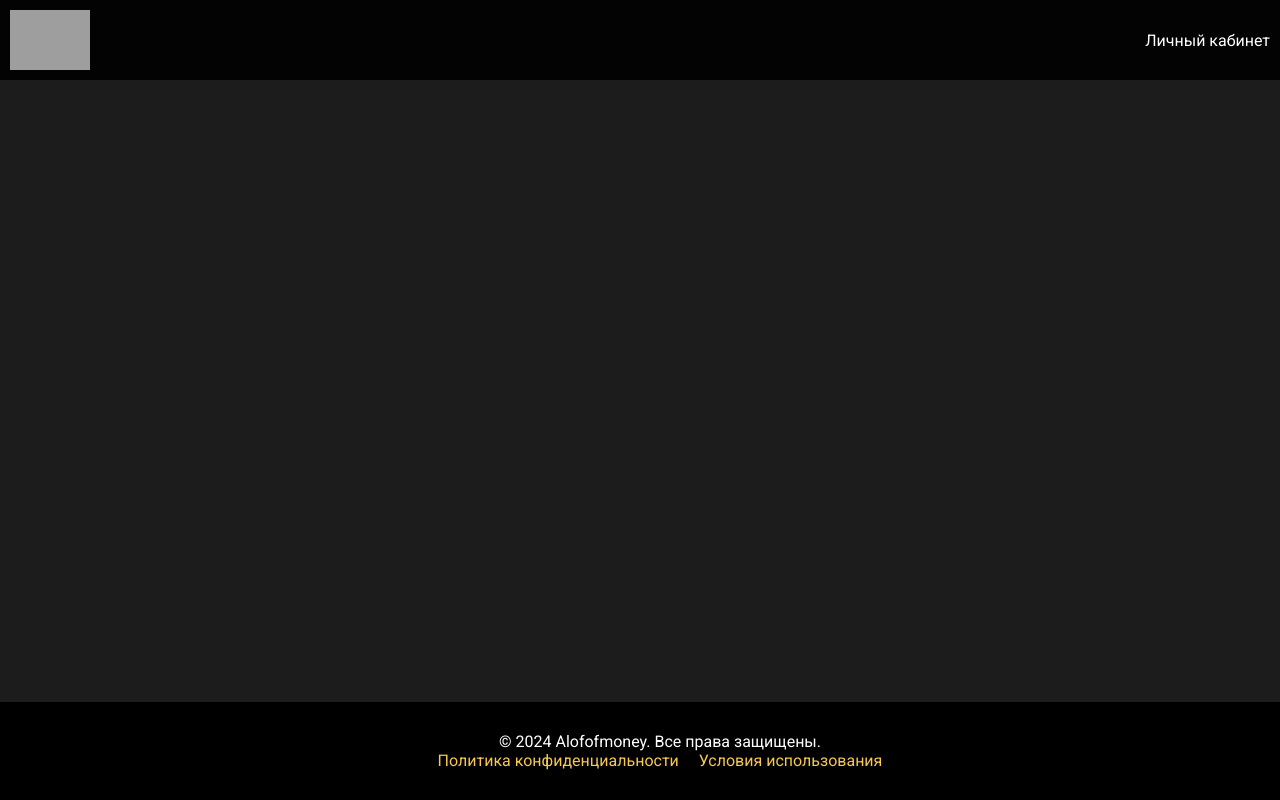
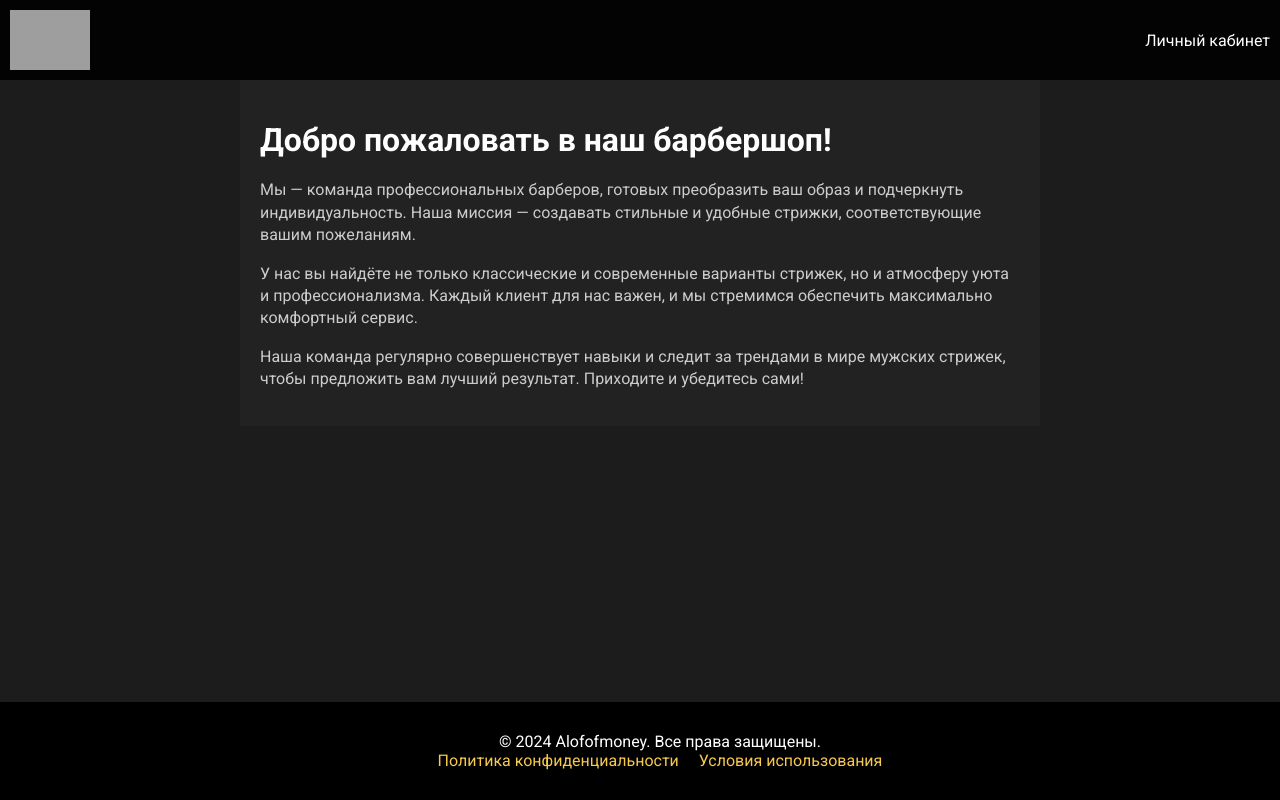
Before and after one commit to wishyoualotofmoney/frontend_barber, an Angular app: page / in a window 1280 px wide. Shown: the top 800 px of the page. Built offline with nearby package versions, Linux system fonts and the light colour scheme; grey boxes are pictures that could not be loaded.

Commit message:
текст в начальной странице

```diff
--- a/src/app/app.routes.ts
+++ b/src/app/app.routes.ts
@@ -1,8 +1,10 @@
 import { Routes } from '@angular/router';
 import { AuthComponent } from './auth/auth.component';
 import { DashboardComponent } from './dashboard/dashboard.component';
+import { MainComponent } from './main/main.component';
 
 export const appRoutes: Routes = [
+  { path: '', component: MainComponent },
   { path: '', component: AuthComponent },
   { path: 'dashboard', component: DashboardComponent },
   { path: '**', redirectTo: '' }
--- a/src/app/main/main.component.css
+++ b/src/app/main/main.component.css
@@ -0,0 +1,20 @@
+.dashboard {
+    background-color: #222;
+    color: #ccc;
+    padding: 20px;
+    max-width: 800px;
+    margin: 0 auto;
+    font-family: Arial, sans-serif;
+    box-sizing: border-box;
+  }
+
+  .dashboard h1 {
+    color: #fff;
+    font-size: 2em;
+    margin-bottom: 20px;
+  }
+
+  .dashboard p {
+    margin-bottom: 15px;
+    line-height: 1.4;
+  }
--- a/src/app/main/main.component.html
+++ b/src/app/main/main.component.html
@@ -1 +1,15 @@
-<p>main works!</p>
+<div class="dashboard">
+    <h1>Добро пожаловать в наш барбершоп!</h1>
+    <p>
+      Мы — команда профессиональных барберов, готовых преобразить ваш образ и подчеркнуть индивидуальность.
+      Наша миссия — создавать стильные и удобные стрижки, соответствующие вашим пожеланиям.
+    </p>
+    <p>
+      У нас вы найдёте не только классические и современные варианты стрижек, но и атмосферу уюта и профессионализма.
+      Каждый клиент для нас важен, и мы стремимся обеспечить максимально комфортный сервис.
+    </p>
+    <p>
+      Наша команда регулярно совершенствует навыки и следит за трендами в мире мужских стрижек,
+      чтобы предложить вам лучший результат. Приходите и убедитесь сами!
+    </p>
+  </div>
```
